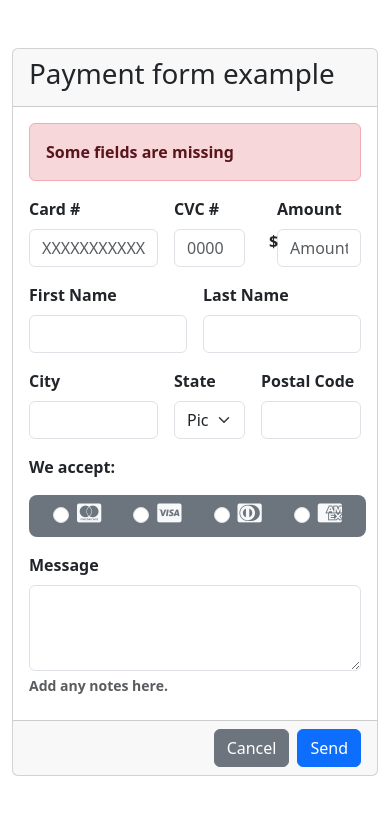
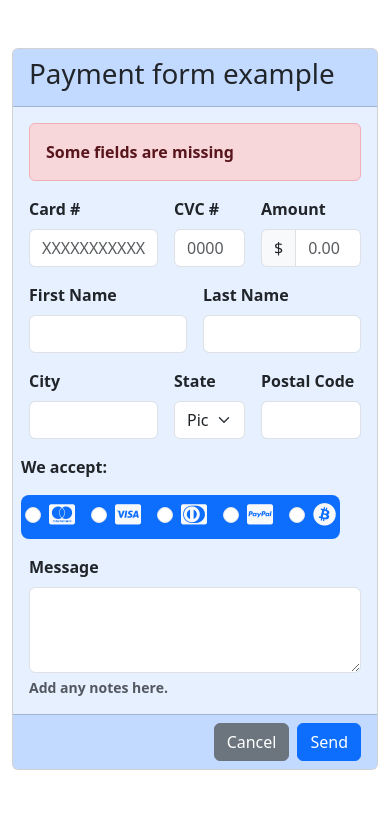
Before and after one commit to 4GeeksAcademy/JorgeAJT-form-HTML, a plain HTML site: page index.html in a window 390 px wide. Drawn offline with nearby package versions, Linux system fonts and the light colour scheme.

Commit message:
second commit, bg changed, more responsive, added payment methods, changed the amount div

```diff
--- a/index.html
+++ b/index.html
@@ -18,13 +18,13 @@
         <div class="col-12 col-lg-8 offset-lg-2">
           <div class="card mt-5">
             <!-- HEADER CARD/FORM -->
-            <div class="card-header">
+            <div class="card-header bg-primary bg-opacity-25">
               <h1>Payment form example</h1>
             </div>
             <!-- FORM -->
             <form>
               <!-- BODY CARD -->
-              <div class="card-body">
+              <div class="card-body bg-primary bg-opacity-10">
                 <div class="alert alert-danger" role="alert">
                   Some fields are missing
                 </div>
@@ -49,15 +49,18 @@
                       maxlength="4"
                     />
                   </div>
-                  <div class="col-4 ps-4 position-relative">
-                    <p class="position-absolute fw-bold">$</p>
+                  <div class="col-4">
                     <label for="amount" class="form-label">Amount</label>
-                    <input
-                      type="text"
-                      class="form-control"
-                      id="amount"
-                      placeholder="Amount"
-                    />
+                    <div class="input-group">
+                      <span class="input-group-text">$</span>
+                      <input
+                        type="text"
+                        class="form-control"
+                        id="amount"
+                        aria-label="Amount (to the nearest dollar)"
+                        placeholder="0.00"
+                      />
+                    </div>
                   </div>
                   <div class="col-6">
                     <label for="firstName" class="form-label">First Name</label>
@@ -137,12 +140,12 @@
                     >
                     <input type="text" class="form-control" id="postalCode" />
                   </div>
-                  <div class="col-8 col-lg-4">
+                  <div class="col-8 col-lg-8 col-xxl-4 px-0 px-sm-2">
                     <label>We accept:</label>
                     <div
-                      class="bg-secondary mt-3 p-2 d-flex justity-content-between rounded-3"
+                      class="bg-primary mt-3 py-2 px-md-2 d-flex justity-content-between rounded-3"
                     >
-                      <div class="form-check form-check-inline ms-3">
+                      <div class="form-check form-check-inline ms-lg-3 ms-1">
                         <input
                           class="form-check-input"
                           type="radio"
@@ -152,11 +155,11 @@
                         />
                         <label class="form-check-label" for="mastercard"
                           ><i
-                            class="fa-brands fa-cc-mastercard text-light bg-secondary fs-4"
+                            class="fa-brands fa-cc-mastercard text-light bg-primary fs-3"
                           ></i
                         ></label>
                       </div>
-                      <div class="form-check form-check-inline ms-3">
+                      <div class="form-check form-check-inline ms-lg-3 ms-0">
                         <input
                           class="form-check-input"
                           type="radio"
@@ -166,11 +169,11 @@
                         />
                         <label class="form-check-label" for="visa"
                           ><i
-                            class="fa-brands fa-cc-visa text-light bg-secondary fs-4"
+                            class="fa-brands fa-cc-visa text-light bg-primary fs-3"
                           ></i
                         ></label>
                       </div>
-                      <div class="form-check form-check-inline ms-3">
+                      <div class="form-check form-check-inline ms-lg-3 ms-0">
                         <input
                           class="form-check-input"
                           type="radio"
@@ -180,27 +183,43 @@
                         />
                         <label class="form-check-label" for="dinnerClub"
                           ><i
-                            class="fa-brands fa-cc-diners-club text-light bg-secondary fs-4"
+                            class="fa-brands fa-cc-diners-club text-light bg-primary fs-3"
                           ></i
                         ></label>
                       </div>
-                      <div class="form-check form-check-inline ms-3">
+                      <div class="form-check form-check-inline ms-lg-3 ms-0">
                         <input
                           class="form-check-input"
                           type="radio"
                           name="inlineRadioOptions"
-                          id="americanExp"
+                          id="paypal"
                           value="option4"
                         />
-                        <label class="form-check-label" for="americanExp"
+                        <label class="form-check-label" for="paypal"
                           ><i
-                            class="fab fa-cc-amex text-light bg-secondary fs-4"
+                            class="fa-brands fa-cc-paypal text-light bg-primary fs-3"
+                          ></i
+                        ></label>
+                      </div>
+                      <div
+                        class="form-check form-check-inline ms-lg-3 ms-0 me-1"
+                      >
+                        <input
+                          class="form-check-input"
+                          type="radio"
+                          name="inlineRadioOptions"
+                          id="bitcoin"
+                          value="option5"
+                        />
+                        <label class="form-check-label" for="bitcoin"
+                          ><i
+                            class="fa-brands fa-bitcoin text-light bg-primary fs-3"
                           ></i
                         ></label>
                       </div>
                     </div>
                   </div>
-                  <div class="col-12 col-lg-6 offset-lg-2">
+                  <div class="col-12 col-lg-12 col-xxl-6 offset-xxl-2">
                     <label for="exampleFormControlTextarea1" class="form-label"
                       >Message</label
                     >
@@ -217,7 +236,7 @@
               </div>
               <!-- FOOTER CARD -->
               <div
-                class="card-footer text-body-secondary d-flex justify-content-end mt-2"
+                class="card-footer text-body-secondary d-flex justify-content-end bg-primary bg-opacity-25"
               >
                 <input
                   type="reset"
```
